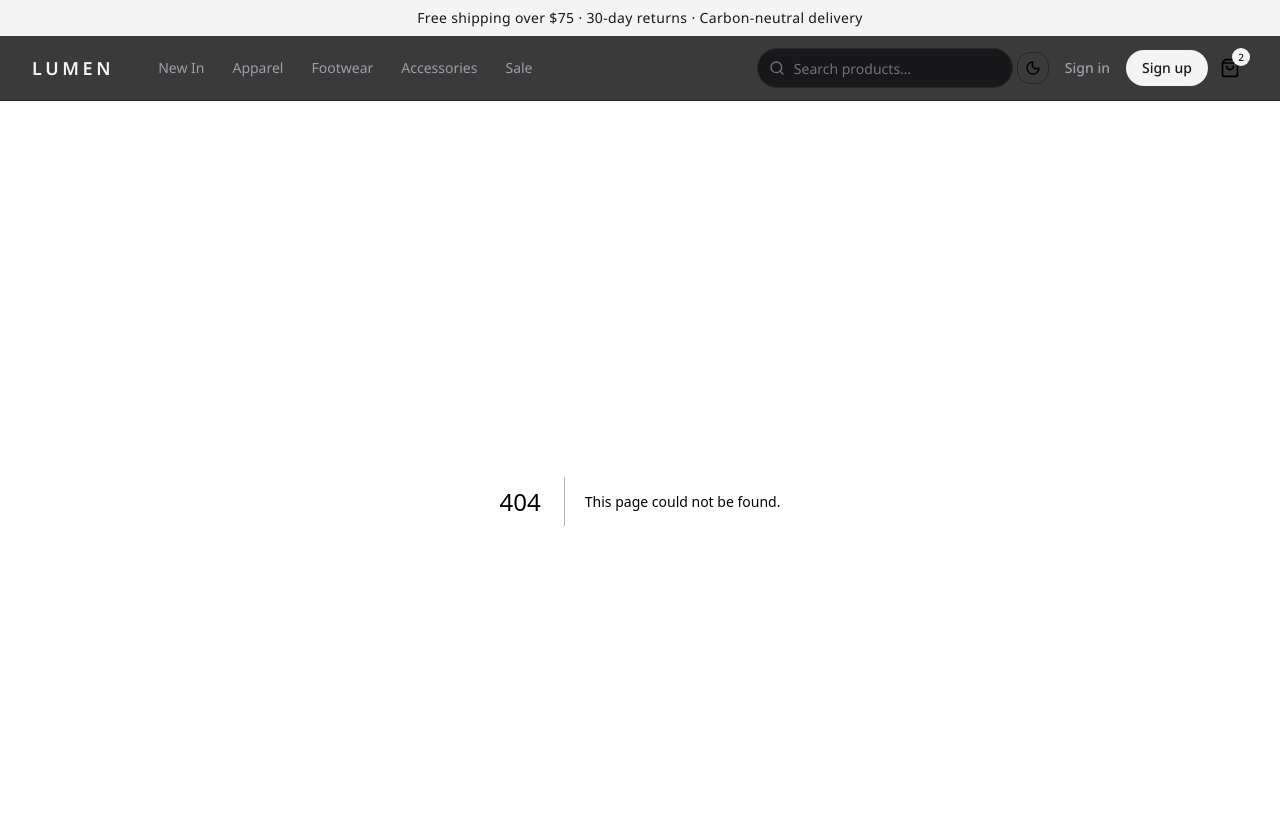
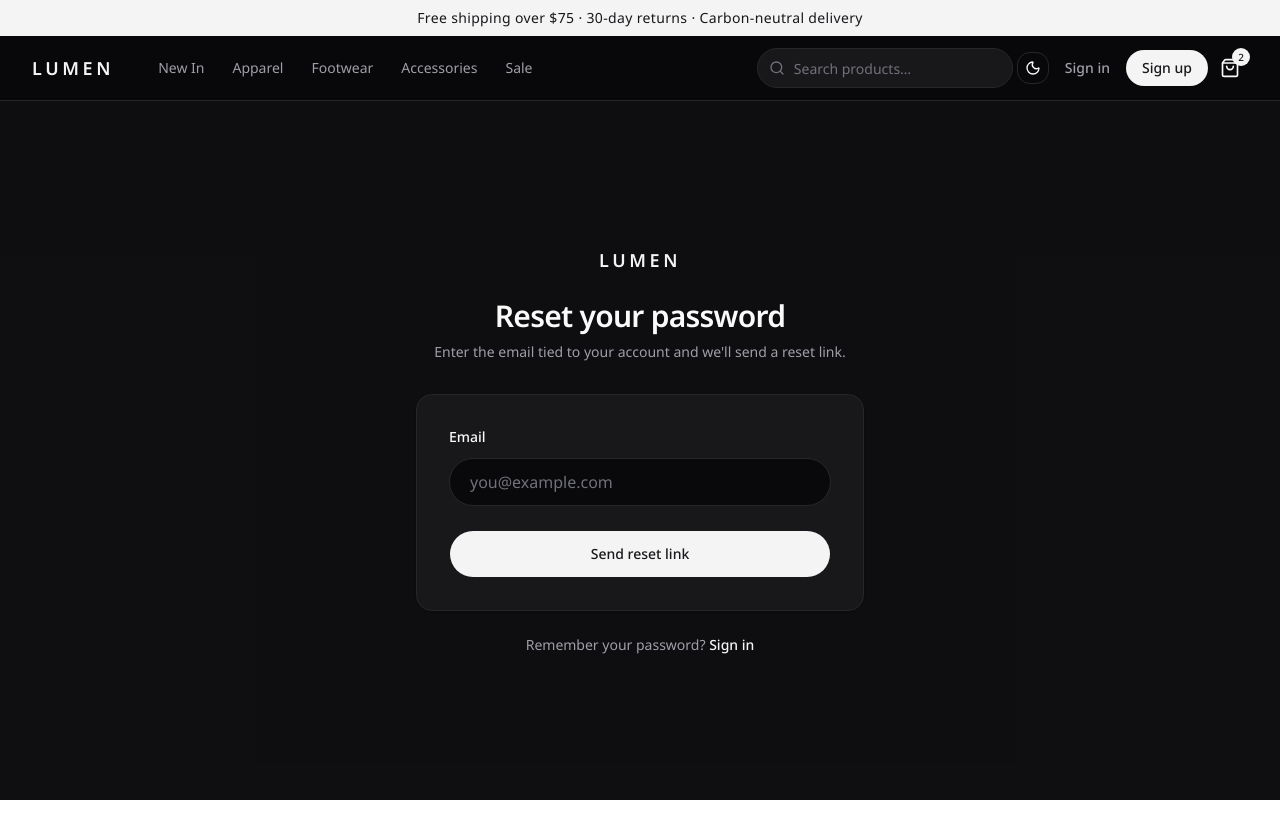
Before and after one commit to mohamed-helmy22020/e-commerce, a Next.js app in the folder apps/client/: page /forgot-password in a window 1280 px wide. Before the commit this address had no page. Shown: the top 838 px of the page. After the commit the page ends 800 px from the top, so only its background shows below. Built offline with nearby package versions, Linux system fonts and the light colour scheme.

Commit message:
feat(auth): implement forgot password functionality and related components

```diff
--- /dev/null
+++ b/apps/client/app/(auth)/forgot-password/page.tsx
@@ -0,0 +1,32 @@
+import type { Metadata } from "next";
+import Link from "next/link";
+
+import { AuthCard } from "@/components/AuthCard";
+import { ForgotPasswordForm } from "@/components/ForgotPasswordForm";
+
+export const metadata: Metadata = {
+    title: "Reset password — LUMEN",
+    description: "Reset your LUMEN account password.",
+};
+
+export default function ForgotPasswordPage() {
+    return (
+        <AuthCard
+            title="Reset your password"
+            description="Enter the email tied to your account and we'll send a reset link."
+            footer={
+                <>
+                    Remember your password?{" "}
+                    <Link
+                        href="/login"
+                        className="font-medium text-zinc-900 underline-offset-4 hover:underline dark:text-zinc-100"
+                    >
+                        Sign in
+                    </Link>
+                </>
+            }
+        >
+            <ForgotPasswordForm />
+        </AuthCard>
+    );
+}
--- /dev/null
+++ b/apps/client/components/AuthSubmitButton.tsx
@@ -0,0 +1,22 @@
+import type { ComponentProps } from "react";
+
+import { Button } from "@/components/ui/button";
+import { cn } from "@/lib/utils";
+
+export function AuthSubmitButton({
+    className,
+    asChild,
+    ...props
+}: ComponentProps<typeof Button>) {
+    return (
+        <Button
+            asChild={asChild}
+            type={asChild ? undefined : "submit"}
+            className={cn(
+                "h-12 w-full rounded-full bg-zinc-900 text-sm font-medium text-white transition hover:bg-zinc-700 dark:bg-zinc-100 dark:text-zinc-900 dark:hover:bg-zinc-300",
+                className,
+            )}
+            {...props}
+        />
+    );
+}
--- /dev/null
+++ b/apps/client/components/ForgotPasswordForm.tsx
@@ -0,0 +1,88 @@
+"use client";
+
+import { zodResolver } from "@hookform/resolvers/zod";
+import { MailCheck } from "lucide-react";
+import Link from "next/link";
+import { useState } from "react";
+import { useForm } from "react-hook-form";
+
+import { AuthField } from "@/components/AuthField";
+import { AuthSubmitButton } from "@/components/AuthSubmitButton";
+import { FieldGroup } from "@/components/ui/field";
+import {
+    forgotPasswordSchema,
+    type ForgotPasswordValues,
+} from "@/lib/authSchema";
+
+export function ForgotPasswordForm() {
+    const [sentTo, setSentTo] = useState<string | null>(null);
+
+    const form = useForm<ForgotPasswordValues>({
+        resolver: zodResolver(forgotPasswordSchema),
+        defaultValues: { email: "" },
+        mode: "onTouched",
+    });
+
+    const onSubmit = (values: ForgotPasswordValues) => {
+        // UI only — no email is actually sent.
+        setSentTo(values.email);
+    };
+
+    if (sentTo) {
+        return (
+            <div className="flex flex-col items-center gap-6 text-center">
+                <span className="flex size-12 items-center justify-center rounded-full bg-emerald-50 dark:bg-emerald-500/10">
+                    <MailCheck className="size-5 text-emerald-600 dark:text-emerald-400" />
+                </span>
+
+                <div className="space-y-2">
+                    <h2 className="text-base font-medium text-zinc-900 dark:text-zinc-100">
+                        Check your email
+                    </h2>
+                    <p className="text-sm leading-relaxed text-zinc-500 dark:text-zinc-400">
+                        We sent a password reset link to{" "}
+                        <span className="font-medium text-zinc-900 dark:text-zinc-100">
+                            {sentTo}
+                        </span>
+                        . It may take a minute to arrive — remember to check
+                        spam.
+                    </p>
+                </div>
+
+                <div className="flex w-full flex-col gap-3">
+                    <AuthSubmitButton asChild>
+                        <Link href="/login">Back to sign in</Link>
+                    </AuthSubmitButton>
+                    <button
+                        type="button"
+                        onClick={() => setSentTo(null)}
+                        className="text-sm font-medium text-zinc-500 transition hover:text-zinc-900 dark:text-zinc-400 dark:hover:text-zinc-100"
+                    >
+                        Use a different email
+                    </button>
+                </div>
+            </div>
+        );
+    }
+
+    return (
+        <form
+            onSubmit={form.handleSubmit(onSubmit)}
+            noValidate
+            className="flex flex-col gap-6"
+        >
+            <FieldGroup className="gap-5">
+                <AuthField
+                    control={form.control}
+                    name="email"
+                    label="Email"
+                    type="email"
+                    placeholder="you@example.com"
+                    autoComplete="email"
+                />
+            </FieldGroup>
+
+            <AuthSubmitButton>Send reset link</AuthSubmitButton>
+        </form>
+    );
+}
--- a/apps/client/components/LoginForm.tsx
+++ b/apps/client/components/LoginForm.tsx
@@ -5,8 +5,8 @@ import Link from "next/link";
 import { useForm } from "react-hook-form";
 
 import { AuthField } from "@/components/AuthField";
+import { AuthSubmitButton } from "@/components/AuthSubmitButton";
 import { PasswordField } from "@/components/PasswordField";
-import { Button } from "@/components/ui/button";
 import { FieldGroup } from "@/components/ui/field";
 import { loginSchema, type LoginValues } from "@/lib/authSchema";
 
@@ -44,7 +44,7 @@ export function LoginForm() {
                     autoComplete="current-password"
                     action={
                         <Link
-                            href="#"
+                            href="/forgot-password"
                             className="text-sm font-medium text-zinc-600 transition hover:text-zinc-900 hover:underline dark:text-zinc-400 dark:hover:text-zinc-100"
                         >
                             Forgot password?
@@ -53,12 +53,7 @@ export function LoginForm() {
                 />
             </FieldGroup>
 
-            <Button
-                type="submit"
-                className="h-12 w-full rounded-full bg-zinc-900 text-sm font-medium text-white transition hover:bg-zinc-700 dark:bg-zinc-100 dark:text-zinc-900 dark:hover:bg-zinc-300"
-            >
-                Sign in
-            </Button>
+            <AuthSubmitButton>Sign in</AuthSubmitButton>
         </form>
     );
 }
--- a/apps/client/components/SignupForm.tsx
+++ b/apps/client/components/SignupForm.tsx
@@ -5,8 +5,8 @@ import Link from "next/link";
 import { useForm } from "react-hook-form";
 
 import { AuthField } from "@/components/AuthField";
+import { AuthSubmitButton } from "@/components/AuthSubmitButton";
 import { PasswordField } from "@/components/PasswordField";
-import { Button } from "@/components/ui/button";
 import { FieldGroup } from "@/components/ui/field";
 import { signupSchema, type SignupValues } from "@/lib/authSchema";
 
@@ -53,12 +53,7 @@ export function SignupForm() {
                 />
             </FieldGroup>
 
-            <Button
-                type="submit"
-                className="h-12 w-full rounded-full bg-zinc-900 text-sm font-medium text-white transition hover:bg-zinc-700 dark:bg-zinc-100 dark:text-zinc-900 dark:hover:bg-zinc-300"
-            >
-                Create account
-            </Button>
+            <AuthSubmitButton>Create account</AuthSubmitButton>
 
             <p className="text-center text-xs leading-relaxed text-zinc-500 dark:text-zinc-400">
                 By creating an account you agree to our{" "}
--- a/apps/client/lib/authSchema.ts
+++ b/apps/client/lib/authSchema.ts
@@ -18,5 +18,10 @@ export const signupSchema = z.object({
         .min(8, "Password must be at least 8 characters."),
 });
 
+export const forgotPasswordSchema = z.object({
+    email: z.email("Enter a valid email address."),
+});
+
 export type LoginValues = z.infer<typeof loginSchema>;
 export type SignupValues = z.infer<typeof signupSchema>;
+export type ForgotPasswordValues = z.infer<typeof forgotPasswordSchema>;
```
Also changed, not shown: 1 other file (tests, documents, lock files or other folders).
